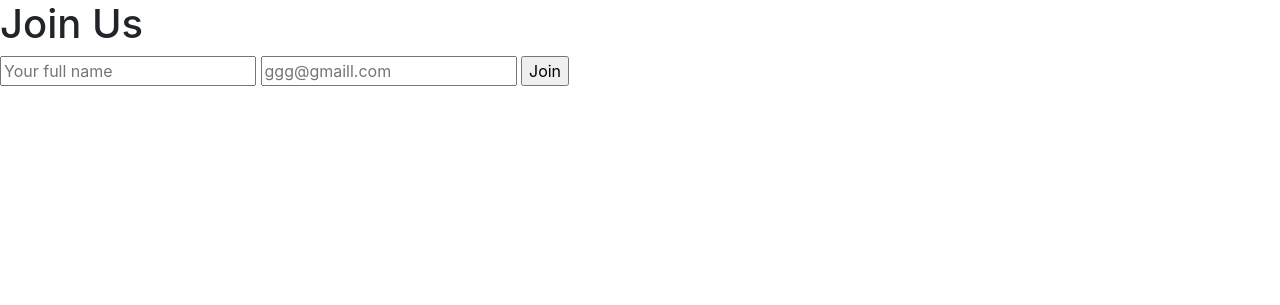
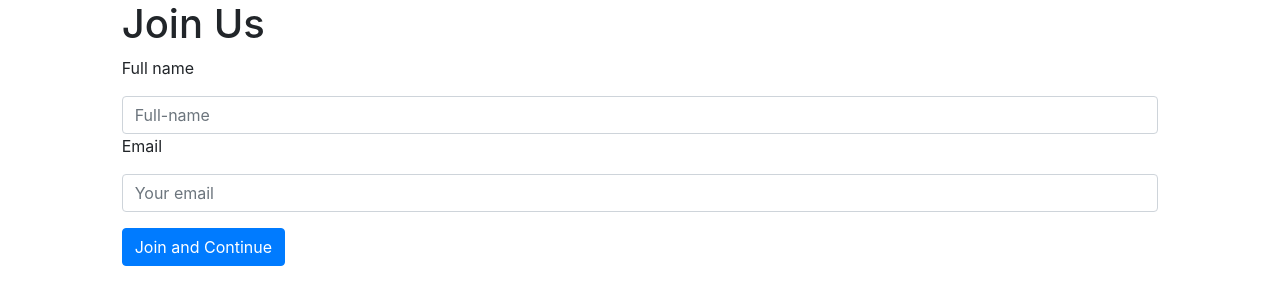
Before and after one commit to StefanGriffin/flask-application-1, a Flask app: page / in a window 1280 px wide. Shown: the top 305 px of the page. Run offline with Flask 2, Linux system fonts and the light colour scheme; some libraries are stand-ins or nearby versions.

Commit message:
Update 27

```diff
--- a/src/home/forms.py
+++ b/src/home/forms.py
@@ -1,15 +1,25 @@
 from flask_wtf import FlaskForm
-from wtforms import StringField, validators
+from wtforms import StringField, validators, ValidationError
 
 
 class landingForm(FlaskForm):
-    full_name = StringField('Full name', validators=[
-        validators.DataRequired(
+    full_name = StringField('Full name',
+        render_kw={"class": "form-control",
+                 "placeholder": "Full-name"},
+        validators=[
+            validators.DataRequired(
             message='Your full name is required'
         )
     ])
-    email = StringField('Email', validators=[
+    email = StringField('Email',
+        render_kw={"class": "form-control",
+                 "placeholder": "Your email"},
+        validators=[
         validators.DataRequired(
             message='Your email is required'
-        )
+        ), validators.Email()
     ])
+
+    def validate_email(self, field):
+        if field.data.endswith(".edu"):
+            raise ValidationError('You cannot use a school email address.')
--- a/src/home/views.py
+++ b/src/home/views.py
@@ -1,7 +1,6 @@
 import json
 from flask import render_template, request
 from src import app
-
 from .forms import landingForm
 
 
--- a/src/templates/home.html
+++ b/src/templates/home.html
@@ -1,29 +1,39 @@
 {% extends 'base.html' %}
 
 {% block content %}
+<div class="col-10 mx-auto">
 <h1>Join Us</h1>
 
 <form method="POST">
     {{ form.csrf_token }}
-    <input type="text" name="full_name" placeholder="Your full name"/>
 
+    <div>
+        <label for='full_name'>{{ form.full_name.label }}</label>
+        {{ form.full_name }}
+        {% if form.full_name.errors %}
+            <div class='alert alert-danger'>
+            {% for error in form.full_name.errors %}
+                 <span class='mr=1'>{{error}}</span>
+            {% endfor %}
+            </div>
+        {% endif %}
+    </div>
 
-    {% if form.full_name.errors %}
-        {% for error in form.full_name.errors %}
-            <li>{{error}}</li>
-        {% endfor %}
-    {% endif %}
-    <input type="email" name="email" placeholder="ggg@gmaill.com"/>
+    <div>
+        <label for='email'>{{ form.email.label }}</label>
+        {{ form.email }}
+        {% if form.email.errors %}
+            <div class='alert alert-danger'>
+            {% for error in form.email.errors %}
+                <span class='mr=1'>{{error}}</span>
+            {% endfor %}
+            </div>
+        {% endif %}
+    </div>
 
-    {% if form.email.errors %}
-        {% for error in form.email.errors %}
-            <li>{{error}}</li>
-        {% endfor %}
-    {% endif %}
+    <button class='btn btn-primary my-3' type='submit'>Join and Continue</button>
 
-    <input type="submit" value="Join"/>
-
-    </form>
-
+</form>
+</div>
 
 {% endblock content %}
```
Also changed, not shown: src/__init__.py (+16 -4 lines), src/home/models.py (added, +16 -0 lines), 2 other files.
